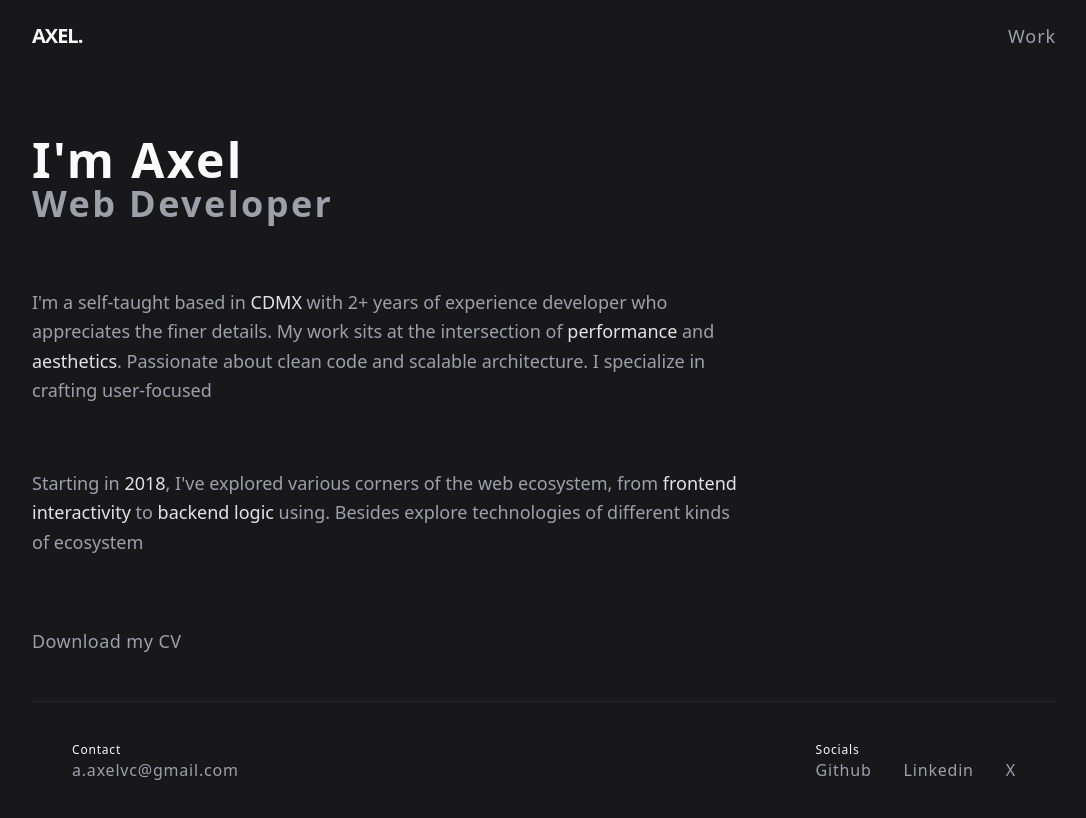
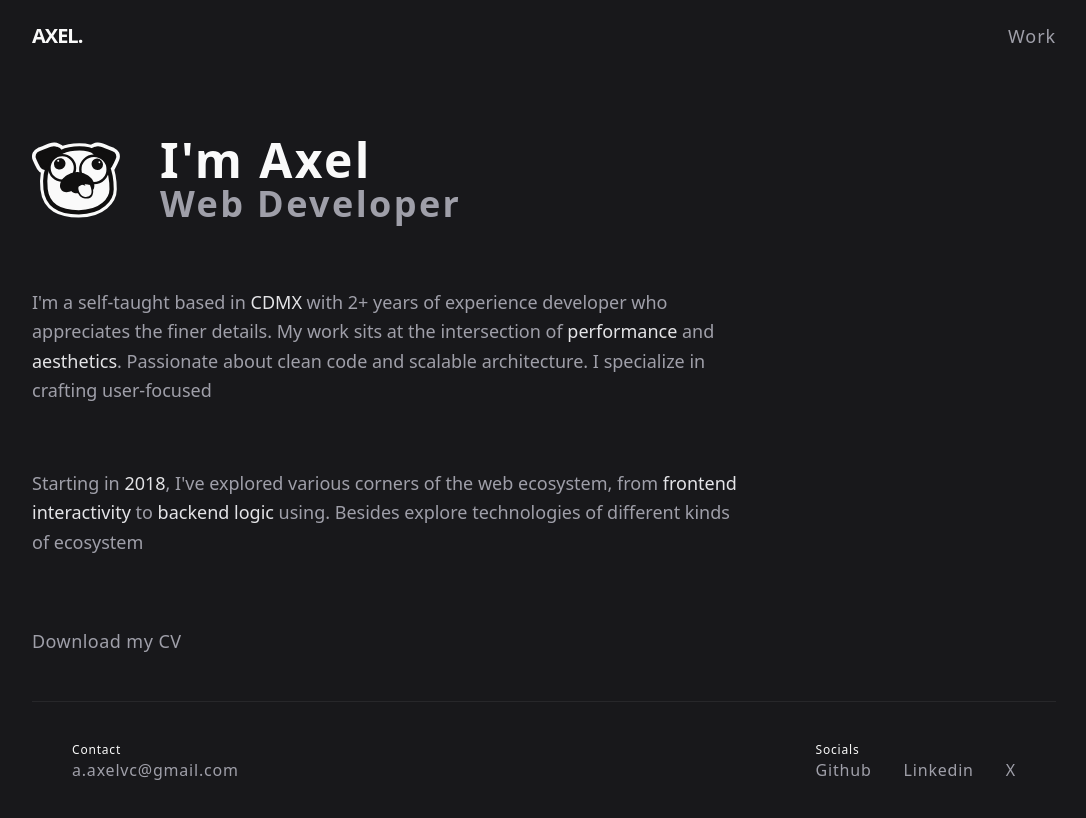
Before and after one commit to axelvc/portfolio, an Astro site: page / in a window 1280 px wide. Shown: the whole page, without its empty margins (96-1182 px from the left). Built offline with nearby package versions, Linux system fonts and the light colour scheme; Astro itself is replaced by a stand-in of ours.

Commit message:
feat: add pug icon

```diff
--- a/src/layouts/Layout.astro
+++ b/src/layouts/Layout.astro
@@ -10,7 +10,7 @@ import '../styles/global.css'
 	<head>
 		<meta charset="UTF-8" />
 		<meta name="viewport" content="width=device-width" />
-		<link rel="icon" type="image/svg+xml" href="/favicon.svg" />
+		<link rel="icon" type="image/svg+xml" href="/src/components/icons/pug.svg" />
 		<meta name="generator" content={Astro.generator} />
 		<title>Axel | Web Developer</title>
 		<Font cssVariable="--font-schibsted-grotesk" preload />
--- a/src/pages/index.astro
+++ b/src/pages/index.astro
@@ -1,13 +1,17 @@
 ---
+import { Image } from 'astro:assets'
 import Layout from '../layouts/Layout.astro'
 ---
 
 <Layout>
   <main class="mt-20">
+    <div class="flex gap-10">
+      <Image src="/pug.svg" alt="" width="88" height="88" aria-hidden class="select-none pointer-events-none" />
       <h1 class="text-5xl font-bold tracking-wider">
         I'm Axel
         <span class="block text-4xl text-base-400">Web Developer</span>
       </h1>
+    </div>
 
     <p class="paragraph">
       I'm a self-taught based in <span class="highlight">CDMX</span> with 2+ years of experience developer who appreciates
```
Also changed, not shown: public/favicon.svg (deleted), public/pug.svg (added), src/components/icons/pug.svg (added). Lines whose indentation alone changed are shown as unchanged.
